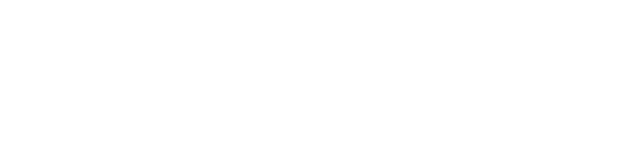
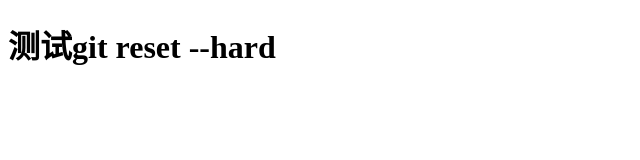
Before and after one commit to Ocean490724726/git-10-16, a plain HTML site: page index.html in a window 1280 px wide. Shown: the whole page, without its empty margins (0-640 px from the left). Drawn offline with Linux system fonts and the light colour scheme.

Commit message:
修改了index.html文件，添加了h1标签

```diff
--- a/index.html
+++ b/index.html
@@ -2,6 +2,6 @@
 <html>
 	<head></head>
 	<body>
-
+		<h1>测试git reset --hard</h1>
 	</body>
 </html>
```
